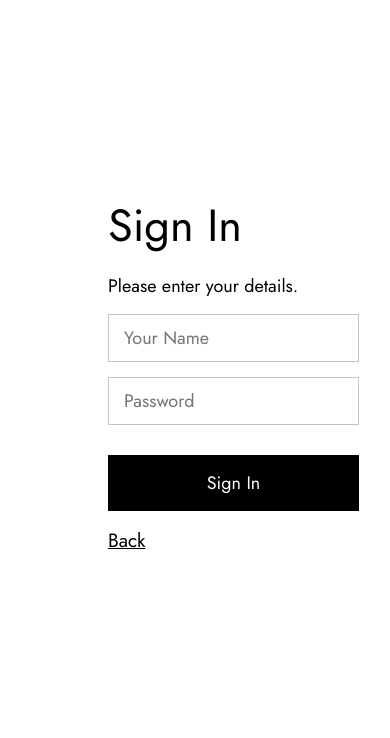
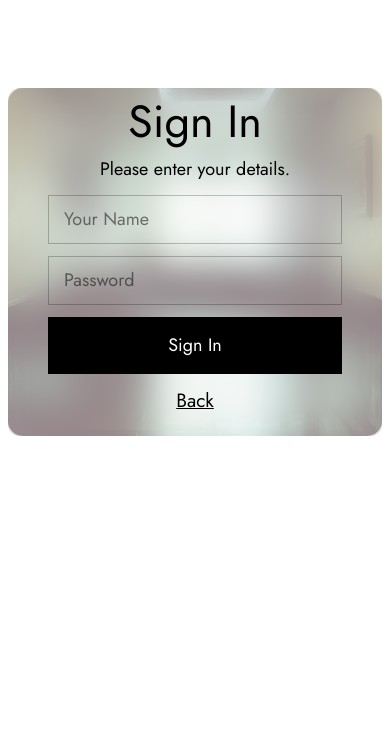
Before and after one commit to vinayagamoorthyc/hospital_management, a PHP site: page /Training_project/receptionist/login.php in a window 390 px wide; the page is wider, and only the part inside the window is pictured. Shown: the top 738 px of that part. Run offline with PHP 8.4, Linux system fonts and the light colour scheme; data that the repository does not hold is empty.

Commit message:
Changed to fully responsive using Tailwind CSS

```diff
--- a/assets/css/recepLogin.css
+++ b/assets/css/recepLogin.css
@@ -3,22 +3,7 @@
     font-family: "Jost", sans-serif;
 }
 .login_flex{
-    display: flex;
     align-items: center;
-    justify-content: space-between;
-}
-.field{
-    display: flex;
-    flex-direction: column;
-    padding: 0px 100px;
-    width: 450px;
-    gap: 15px;
-}
-.inputs{
-    display: flex;
-    flex-direction: column;
-    gap: 15px;
-    width: 100%;
 }
 .inputs input{
     padding: 10px 15px;
@@ -61,4 +46,5 @@ img{
 .field a{
     color: black;
     font-size: larger;
+    text-decoration: underline;
 }
--- a/receptionist/login.php
+++ b/receptionist/login.php
@@ -1,9 +1,9 @@
 <?php
 error_reporting(0);
-    setcookie(session_name(), "", time()+0, "/");
+setcookie(session_name(), "", time() + 0, "/");
 
 //authentication
-    if(isset($_POST['signin'])){
+if (isset($_POST['signin'])) {
     $data = array(
         'name' => $_REQUEST['name'],
         'pass' => $_REQUEST['pass']
@@ -23,7 +23,7 @@
     $response = curl_exec($curl);
     curl_close($curl);
     $_Aok = json_decode($response, 1);
-        if(!empty($_Aok)){
+    if (!empty($_Aok)) {
         session_start();
         $_SESSION['sessionId'] = $_Aok['receptionistId'];
         header("Location: receptionist.php");
@@ -32,24 +32,29 @@
 ?>
 <!DOCTYPE html>
 <html lang="en">
+
 <head>
     <meta charset="UTF-8">
     <meta name="viewport" content="width=device-width, initial-scale=1.0">
+    <script src="https://cdn.jsdelivr.net/npm/@tailwindcss/browser@4"></script>
     <link rel="stylesheet" href="../assets/css/recepLogin.css">
     <title>Login</title>
 </head>
-<body>
-    <div class="login_flex">
-        <div class="field">
+
+<body class="p-2 mt-20 md:mt-0 relative">
+    <div class="login_flex relative md:flex justify-between">
+        <div class="field absolute inset-0 md:static md:ml-45 z-10 backdrop-blur-lg bg-white/50 rounded-xl text-center md:text-start px-10 md:p-0">
             <div class="signin">Sign In</div>
-            <div style="font-size: 18px;">Please enter your details.</div>
-            <form class="inputs" method="post">
+            <div class="text-[18px] mb-3">Please enter your details.</div>
+            <form class="inputs inline md:flex flex-col gap-2 w-85 mb-3" method="post">
+                <div class="flex flex-col gap-3">
                     <input type="text" name="name" placeholder="Your Name" required>
                     <input type="password" name="pass" placeholder="Password" required>
-                <div style='color:red;'><?php echo $response;?></div>
-                <button class="btn" type="submit" name="signin" value="signin">Sign In</button>
+                    <div class="text-red-500"><?php echo $response; ?></div>
+                </div>
+                <button class="btn w-full" type="submit" name="signin" value="signin">Sign In</button>
             </form>
-            <a href="../home.php">Back</a>
+            <a href="../home.php" class="block mt-3">Back</a>
         </div>
         <div class="img">
             <div class="img_text">Receptionist</div>
@@ -57,4 +62,5 @@
         </div>
     </div>
 </body>
+
 </html>
```
Lines whose indentation alone changed are shown as unchanged.
